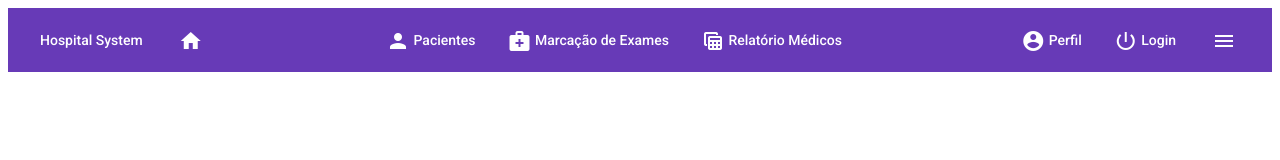
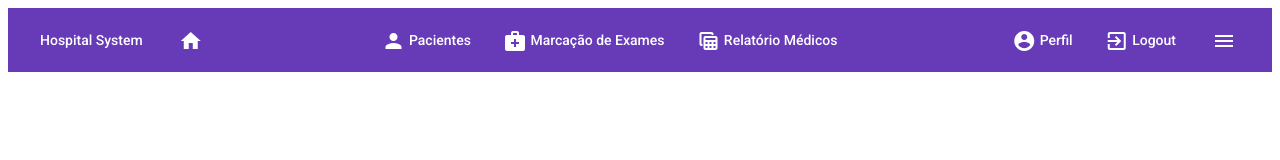
Before and after one commit to matheusaragaofs/hospital_system, an Angular app: page / in a window 1280 px wide. Shown: the top 160 px of the page. Built offline with nearby package versions, Linux system fonts and the light colour scheme.

Commit message:
Add a funcionalities needs in app.html

```diff
--- a/src/app/app.component.ts
+++ b/src/app/app.component.ts
@@ -8,4 +8,9 @@
 export class AppComponent {
   title = 'Hospital System';
 
+  public isAuthenticated: boolean = true;
+
+  logout(): void {
+
+  }
 }
```
